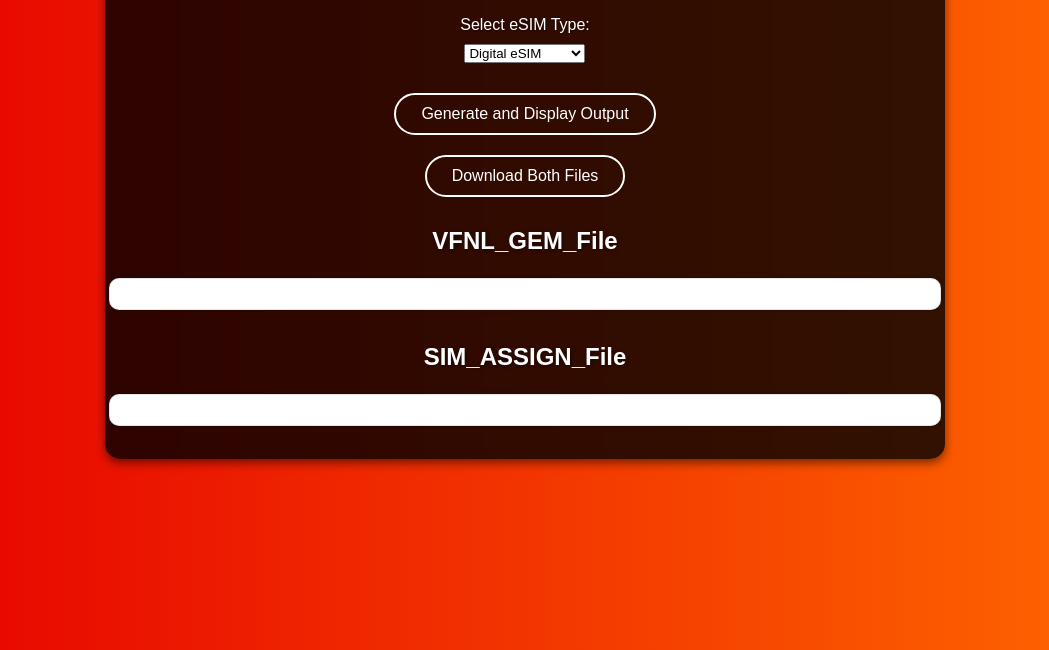
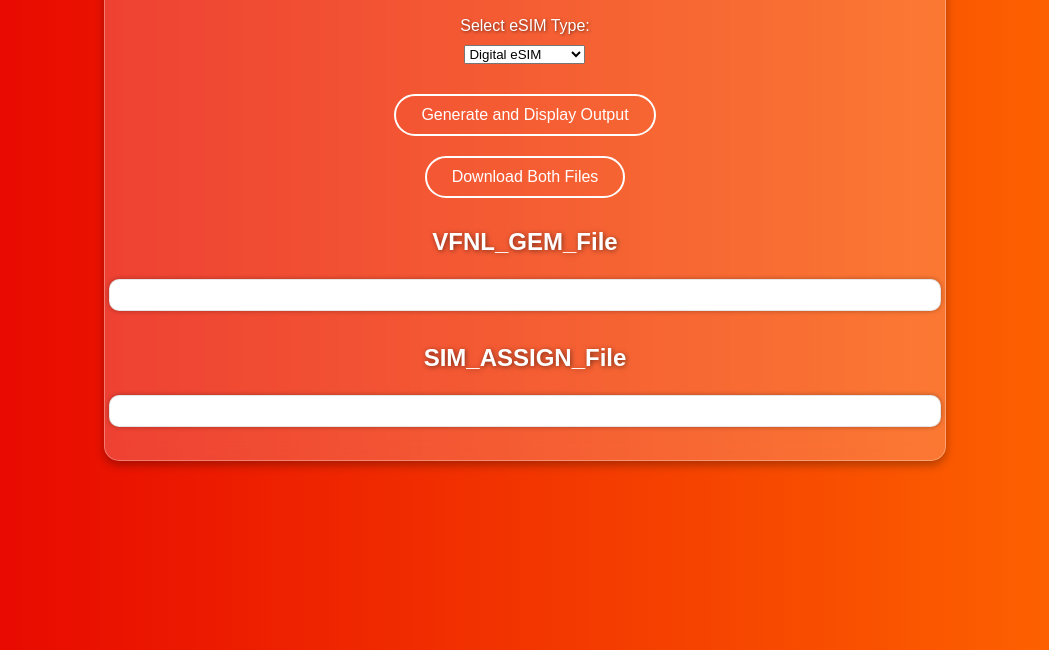
Before and after one commit to OmkarHanumanteVOIS/Dummy_eSIMs_generator, a plain HTML site: page index.html in a window 1280 px wide. Shown: the part 190-840 px from the top of the page, without its empty margins (115-1164 px from the left). Drawn offline with Linux system fonts and the light colour scheme.

Commit message:
Update styles.css
5th try

```diff
--- a/styles.css
+++ b/styles.css
@@ -19,12 +19,13 @@ body {
     display: flex;
     flex-direction: column;
     align-items: center;
-    background: rgba(0, 0, 0, 0.8); /* Darkened background */
+    background: rgba(255, 255, 255, 0.2); /* Lighter, soft translucent white */
     padding: 20px;
     border-radius: 15px;
-    box-shadow: 0 4px 10px rgba(0, 0, 0, 0.5); /* Stronger shadow for depth */
-    backdrop-filter: blur(5px); /* Smooth blur effect */
+    box-shadow: 0 4px 10px rgba(0, 0, 0, 0.3); /* Subtle shadow for depth */
+    backdrop-filter: blur(10px); /* Smooth blur effect for a frosted-glass look */
     margin-bottom: 20px;
+    border: 1px solid rgba(255, 255, 255, 0.3); /* Subtle white border */
 }
 
 h1, h2 {
@@ -36,7 +37,7 @@ h1, h2 {
 
 button {
     background: none;
-    color: #ffffff;
+    color: #ffffff; /* Restored white text for buttons */
     font-size: 16px;
     cursor: pointer;
     border-radius: 30px;
```
